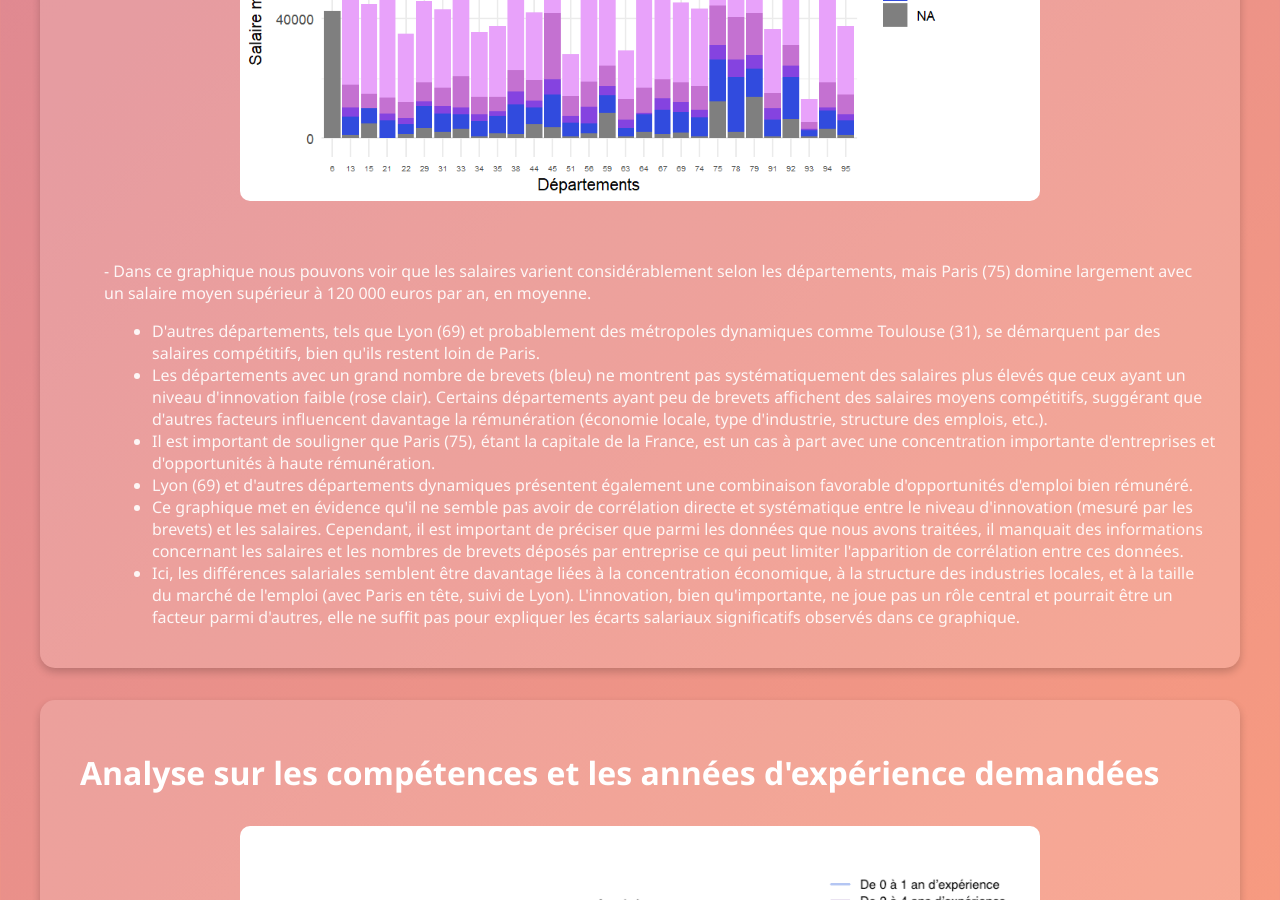
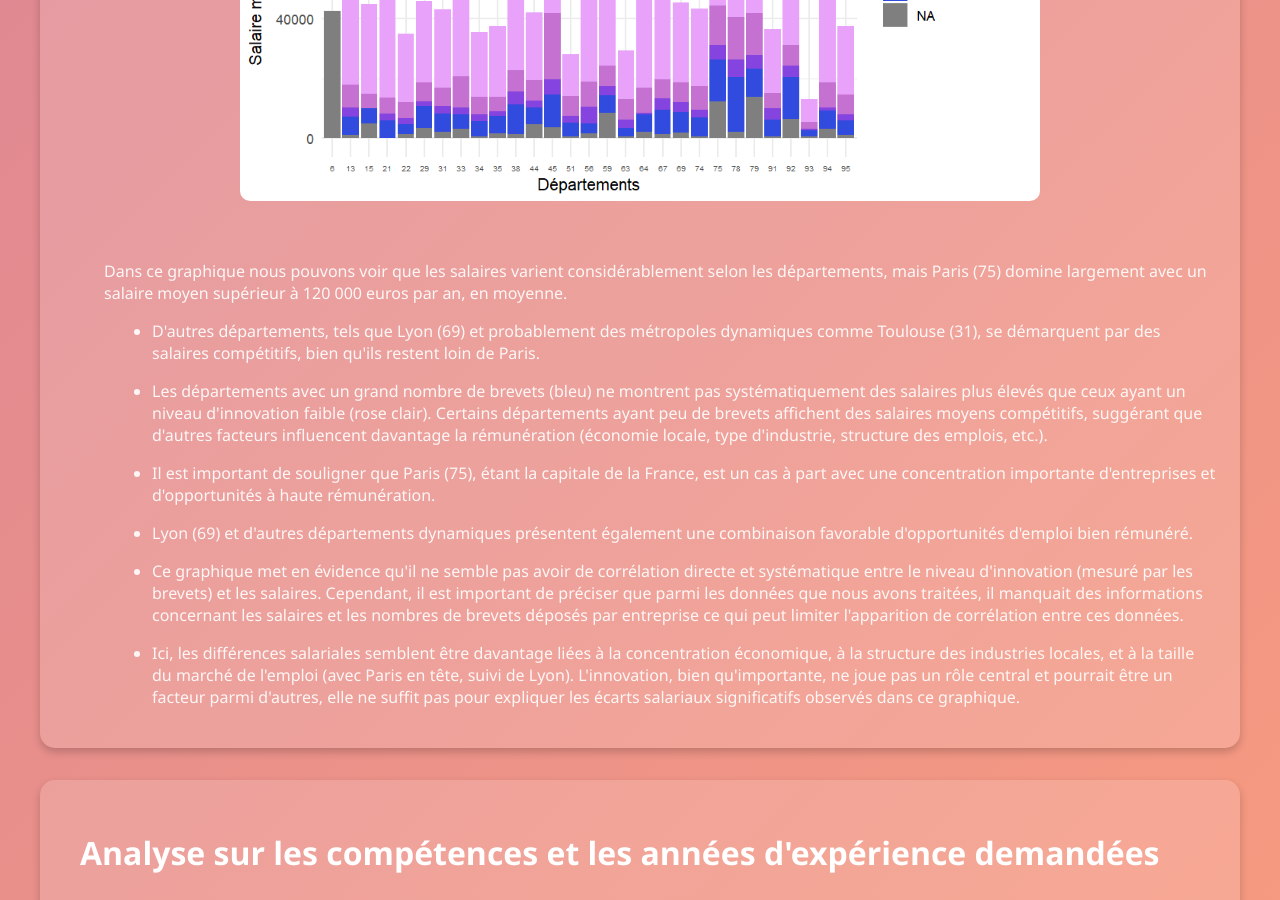
Before and after one commit to SebastienH422/ProjetR.smams, a Jekyll site: the page analyses.html, which Jekyll copies as it is, in a window 1280 px wide and 900 px high, scrolled down 6964 px. Built offline with Jekyll 4.4.1, drawn with Linux system fonts in a browser that asks for light colours.

Commit message:
Update analyses.html
Update other <lu>

```diff
--- a/analyses.html
+++ b/analyses.html
@@ -236,14 +236,14 @@ Les catégories A et H se démarquent non seulement par leur volume élevé de b
                 <p align="center">
                     <img src="Images/dept_salaire_innov.png" alt="Analyse des départements" class="large-image">
                 </p>
-                <p style="margin-left: 2.5rem;"><br> - Dans ce graphique nous pouvons voir que les salaires varient considérablement selon les départements, mais Paris (75) domine largement avec un salaire moyen supérieur à 120 000 euros par an, en moyenne.</p>
+                <p style="margin-left: 2.5rem;"><br> Dans ce graphique nous pouvons voir que les salaires varient considérablement selon les départements, mais Paris (75) domine largement avec un salaire moyen supérieur à 120 000 euros par an, en moyenne.</p>
                 <ul style="margin-left: 3.5rem;">
-                    <li> D'autres départements, tels que Lyon (69) et probablement des métropoles dynamiques comme Toulouse (31), se démarquent par des salaires compétitifs, bien qu'ils restent loin de Paris.</li>
-                    <li> Les départements avec un grand nombre de brevets (bleu) ne montrent pas systématiquement des salaires plus élevés que ceux ayant un niveau d'innovation faible (rose clair). Certains départements ayant peu de brevets affichent des salaires moyens compétitifs, suggérant que d'autres facteurs influencent davantage la rémunération (économie locale, type d'industrie, structure des emplois, etc.).</li>
-                    <li> Il est important de souligner que Paris (75), étant la capitale de la France, est un cas à part avec une concentration importante d'entreprises et d'opportunités à haute rémunération.</li>
-                    <li> Lyon (69) et d'autres départements dynamiques présentent également une combinaison favorable d'opportunités d'emploi bien rémunéré.</li>
-                    <li> Ce graphique met en évidence qu'il ne semble pas avoir de corrélation directe et systématique entre le niveau d'innovation (mesuré par les brevets) et les salaires. Cependant, il est important de préciser que parmi les données que nous avons traitées, il manquait des informations concernant les salaires et les nombres de brevets déposés par entreprise ce qui peut limiter l'apparition de corrélation entre ces données. </li>
-                    <li> Ici, les différences salariales semblent être davantage liées à la concentration économique, à la structure des industries locales, et à la taille du marché de l'emploi (avec Paris en tête, suivi de Lyon). L'innovation, bien qu'importante, ne joue pas un rôle central et pourrait être un facteur parmi d'autres, elle ne suffit pas pour expliquer les écarts salariaux significatifs observés dans ce graphique.</li>
+                    <li style="margin-bottom: 1rem;"> D'autres départements, tels que Lyon (69) et probablement des métropoles dynamiques comme Toulouse (31), se démarquent par des salaires compétitifs, bien qu'ils restent loin de Paris.</li>
+                    <li style="margin-bottom: 1rem;"> Les départements avec un grand nombre de brevets (bleu) ne montrent pas systématiquement des salaires plus élevés que ceux ayant un niveau d'innovation faible (rose clair). Certains départements ayant peu de brevets affichent des salaires moyens compétitifs, suggérant que d'autres facteurs influencent davantage la rémunération (économie locale, type d'industrie, structure des emplois, etc.).</li>
+                    <li style="margin-bottom: 1rem;"> Il est important de souligner que Paris (75), étant la capitale de la France, est un cas à part avec une concentration importante d'entreprises et d'opportunités à haute rémunération.</li>
+                    <li style="margin-bottom: 1rem;"> Lyon (69) et d'autres départements dynamiques présentent également une combinaison favorable d'opportunités d'emploi bien rémunéré.</li>
+                    <li style="margin-bottom: 1rem;"> Ce graphique met en évidence qu'il ne semble pas avoir de corrélation directe et systématique entre le niveau d'innovation (mesuré par les brevets) et les salaires. Cependant, il est important de préciser que parmi les données que nous avons traitées, il manquait des informations concernant les salaires et les nombres de brevets déposés par entreprise ce qui peut limiter l'apparition de corrélation entre ces données. </li>
+                    <li style="margin-bottom: 1rem;"> Ici, les différences salariales semblent être davantage liées à la concentration économique, à la structure des industries locales, et à la taille du marché de l'emploi (avec Paris en tête, suivi de Lyon). L'innovation, bien qu'importante, ne joue pas un rôle central et pourrait être un facteur parmi d'autres, elle ne suffit pas pour expliquer les écarts salariaux significatifs observés dans ce graphique.</li>
 
                 </ul>
             </div>
```
